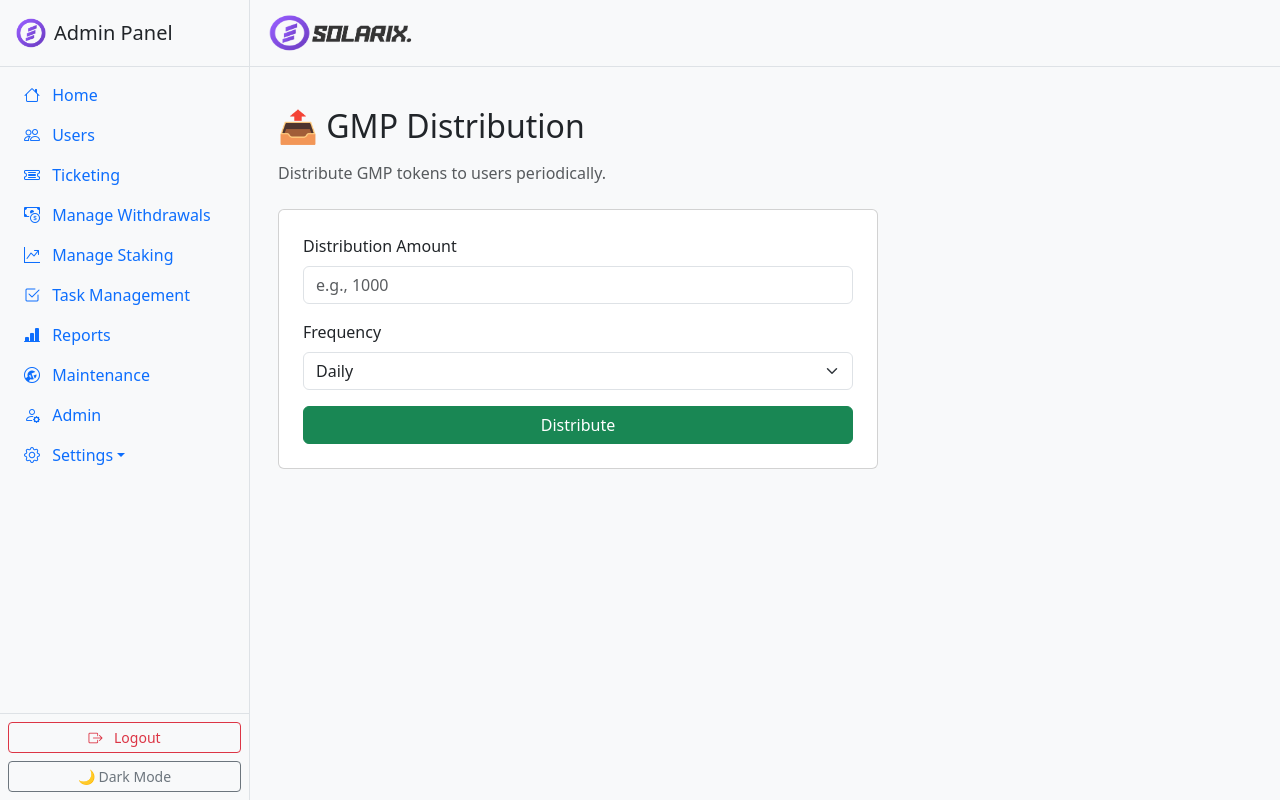
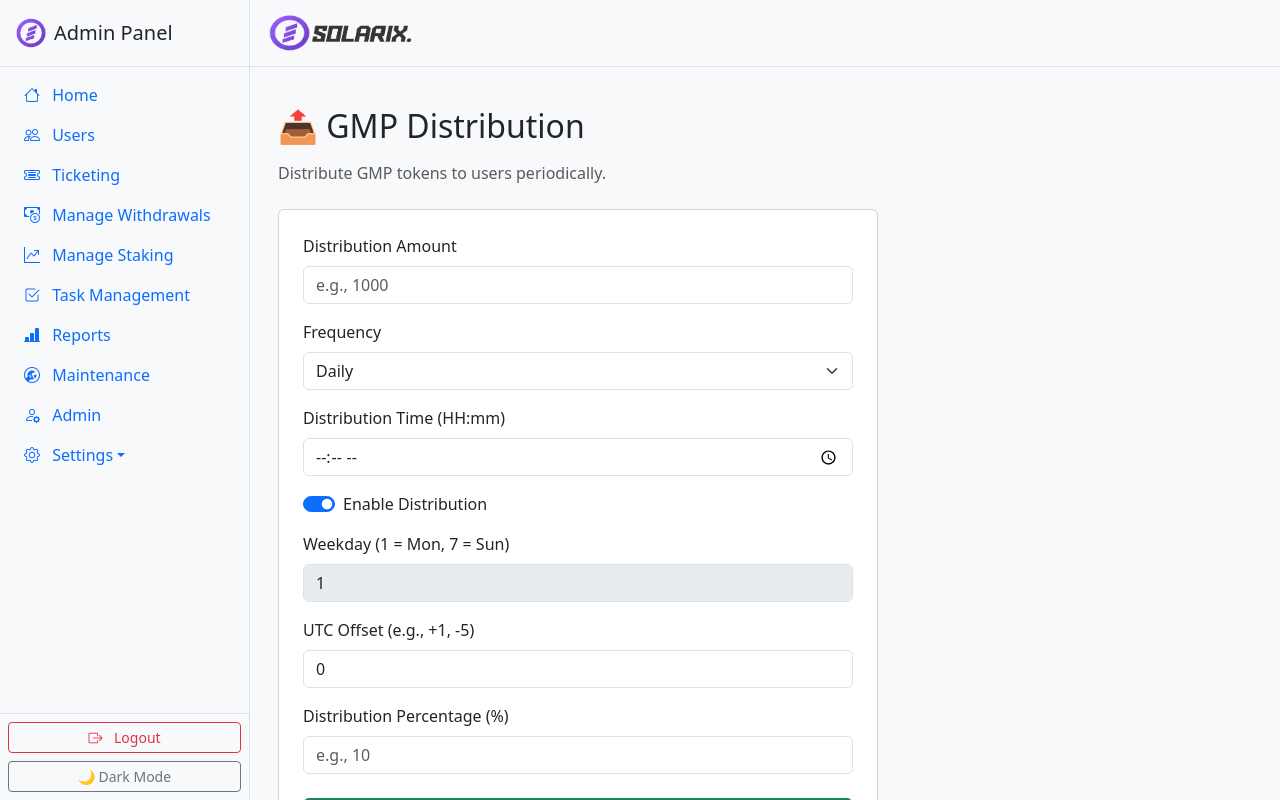
Before and after one commit to Joshbill-pixel/Admin-pannel, a React (Vite) app: page /Admin-pannel/dashboard/settings/cronjobs/gmp-distro in a window 1280 px wide. Built offline with nearby package versions, Linux system fonts and the light colour scheme.

Commit message:
Added new features

```diff
--- a/src/pages/dashboard/settings/cronjobs/GMPDistro.jsx
+++ b/src/pages/dashboard/settings/cronjobs/GMPDistro.jsx
@@ -3,9 +3,16 @@ import React, { useState } from 'react'
 const GMPDistro = () => {
   const [amount, setAmount] = useState('')
   const [frequency, setFrequency] = useState('Daily')
+  const [time, setTime] = useState('')
+  const [enabled, setEnabled] = useState(true)
+  const [weekday, setWeekday] = useState(1) // 1 = Monday
+  const [utcOffset, setUtcOffset] = useState(0)
+  const [percentage, setPercentage] = useState('')
 
   const handleDistribute = () => {
-    alert(`Amount: ${amount}\nFrequency: ${frequency}`)
+    alert(
+      `Amount: ${amount}\nFrequency: ${frequency}\nTime: ${time}\nEnabled: ${enabled}\nWeekday: ${weekday}\nUTC Offset: ${utcOffset}\nPercentage: ${percentage}%`
+    )
   }
 
   return (
@@ -40,7 +47,68 @@ const GMPDistro = () => {
           </select>
         </div>
 
-        <button className="btn btn-success" onClick={handleDistribute}>
+        <div className="mb-3">
+          <label htmlFor="time" className="form-label">Distribution Time (HH:mm)</label>
+          <input
+            type="time"
+            className="form-control"
+            id="time"
+            value={time}
+            onChange={(e) => setTime(e.target.value)}
+          />
+        </div>
+
+        <div className="form-check form-switch mb-3">
+          <input
+            className="form-check-input"
+            type="checkbox"
+            id="enabledSwitch"
+            checked={enabled}
+            onChange={(e) => setEnabled(e.target.checked)}
+          />
+          <label className="form-check-label" htmlFor="enabledSwitch">
+            Enable Distribution
+          </label>
+        </div>
+
+        <div className="mb-3">
+          <label htmlFor="weekday" className="form-label">Weekday (1 = Mon, 7 = Sun)</label>
+          <input
+            type="number"
+            className="form-control"
+            id="weekday"
+            min="1"
+            max="7"
+            value={weekday}
+            onChange={(e) => setWeekday(Number(e.target.value))}
+            disabled={frequency !== 'Weekly'}
+          />
+        </div>
+
+        <div className="mb-3">
+          <label htmlFor="utcOffset" className="form-label">UTC Offset (e.g., +1, -5)</label>
+          <input
+            type="number"
+            className="form-control"
+            id="utcOffset"
+            value={utcOffset}
+            onChange={(e) => setUtcOffset(Number(e.target.value))}
+          />
+        </div>
+
+        <div className="mb-4">
+          <label htmlFor="percentage" className="form-label">Distribution Percentage (%)</label>
+          <input
+            type="number"
+            className="form-control"
+            id="percentage"
+            value={percentage}
+            onChange={(e) => setPercentage(e.target.value)}
+            placeholder="e.g., 10"
+          />
+        </div>
+
+        <button className="btn btn-success w-100" onClick={handleDistribute}>
           Distribute
         </button>
       </div>
@@ -49,3 +117,56 @@ const GMPDistro = () => {
 }
 
 export default GMPDistro
+
+
+// import React, { useState } from 'react'
+
+// const GMPDistro = () => {
+//   const [amount, setAmount] = useState('')
+//   const [frequency, setFrequency] = useState('Daily')
+
+//   const handleDistribute = () => {
+//     alert(`Amount: ${amount}\nFrequency: ${frequency}`)
+//   }
+
+//   return (
+//     <div className="container mt-4">
+//       <h2 className="mb-3">📤 GMP Distribution</h2>
+//       <p className="text-muted mb-4">Distribute GMP tokens to users periodically.</p>
+
+//       <div className="card p-4" style={{ maxWidth: '600px' }}>
+//         <div className="mb-3">
+//           <label htmlFor="amount" className="form-label">Distribution Amount</label>
+//           <input
+//             type="number"
+//             className="form-control"
+//             id="amount"
+//             value={amount}
+//             onChange={(e) => setAmount(e.target.value)}
+//             placeholder="e.g., 1000"
+//           />
+//         </div>
+
+//         <div className="mb-3">
+//           <label htmlFor="frequency" className="form-label">Frequency</label>
+//           <select
+//             className="form-select"
+//             id="frequency"
+//             value={frequency}
+//             onChange={(e) => setFrequency(e.target.value)}
+//           >
+//             <option value="Daily">Daily</option>
+//             <option value="Weekly">Weekly</option>
+//             <option value="Monthly">Monthly</option>
+//           </select>
+//         </div>
+
+//         <button className="btn btn-success" onClick={handleDistribute}>
+//           Distribute
+//         </button>
+//       </div>
+//     </div>
+//   )
+// }
+
+// export default GMPDistro
--- a/src/pages/dashboard/settings/cronjobs/StakePayout.jsx
+++ b/src/pages/dashboard/settings/cronjobs/StakePayout.jsx
@@ -1,52 +1,66 @@
 import React, { useState } from 'react'
 
 const StakePayout = () => {
-  const [interval, setInterval] = useState('')
-  const [timezone, setTimezone] = useState('')
+  const [enabled, setEnabled] = useState(true)
+  const [percentages, setPercentages] = useState({
+    baseReward: 50,
+    bonusReward: 20,
+    loyaltyReward: 30,
+  })
+
+  const handlePercentageChange = (key, value) => {
+    setPercentages({ ...percentages, [key]: Number(value) })
+  }
 
   const handleUpdate = () => {
-    // You can replace this with actual logic to update the settings
-    alert(`Time Interval: ${interval}\nTime Zone: ${timezone}`)
+    alert(
+      `Enabled: ${enabled}\nPercentages:\n${Object.entries(percentages)
+        .map(([k, v]) => `- ${k}: ${v}%`)
+        .join('\n')}`
+    )
   }
 
   return (
     <div className="container mt-4">
       <h2 className="mb-3">⚙️ Stake Payout Settings</h2>
       <p className="text-muted mb-4">
-        Set the interval and time zone for automatic stake payouts.
+        Enable or disable payouts and adjust distribution percentages.
       </p>
 
       <div className="card p-4" style={{ maxWidth: '600px' }}>
-        <div className="mb-3">
-          <label htmlFor="interval" className="form-label">
-            Time Interval (in hours)
+        {/* Enable Toggle */}
+        <div className="form-check form-switch mb-4">
+          <input
+            className="form-check-input"
+            type="checkbox"
+            id="enablePayout"
+            checked={enabled}
+            onChange={(e) => setEnabled(e.target.checked)}
+          />
+          <label className="form-check-label" htmlFor="enablePayout">
+            Enable Payout
           </label>
-          <input
-            type="number"
-            className="form-control"
-            id="interval"
-            value={interval}
-            onChange={(e) => setInterval(e.target.value)}
-            placeholder="e.g., 24"
-          />
         </div>
 
+        {/* Percentages */}
         <div className="mb-3">
-          <label htmlFor="timezone" className="form-label">
-            Time Zone
-          </label>
-          <input
-            type="text"
-            className="form-control"
-            id="timezone"
-            value={timezone}
-            onChange={(e) => setTimezone(e.target.value)}
-            placeholder="e.g., UTC, GMT+1, EST"
-          />
+          <label className="form-label">Payout Percentages</label>
+          {Object.entries(percentages).map(([key, value]) => (
+            <div className="input-group mb-2" key={key}>
+              <span className="input-group-text" style={{ minWidth: '140px' }}>{key}</span>
+              <input
+                type="number"
+                className="form-control"
+                value={value}
+                onChange={(e) => handlePercentageChange(key, e.target.value)}
+              />
+              <span className="input-group-text">%</span>
+            </div>
+          ))}
         </div>
 
-        <button className="btn btn-primary" onClick={handleUpdate}>
-          Update
+        <button className="btn btn-primary w-100" onClick={handleUpdate}>
+          Update Settings
         </button>
       </div>
     </div>
```
